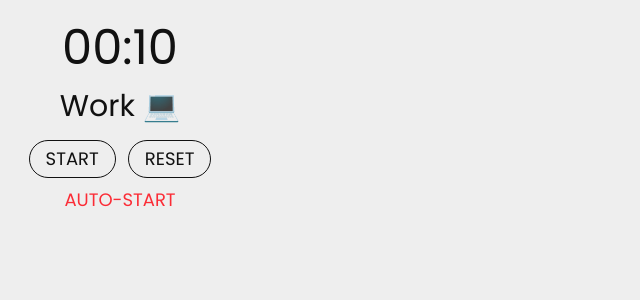
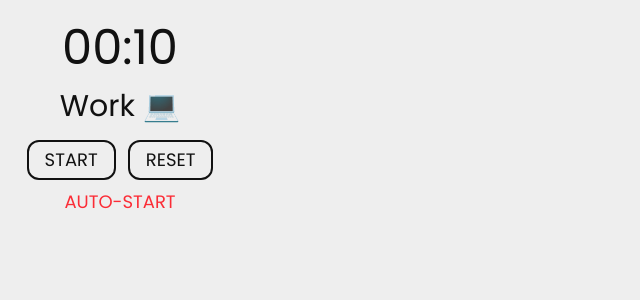
Before and after one commit to leakoo/pomodoro-chrome-extension, a React (Vite) app: page / in a window 1280 px wide. Shown: the top 300 px of the page, without its empty margins (0-640 px from the left). Built offline with nearby package versions, Linux system fonts and the light colour scheme.

Commit message:
style: Add active styles for start and reset buttons

```diff
--- a/src/components/timer-controls.jsx
+++ b/src/components/timer-controls.jsx
@@ -36,8 +36,8 @@ export default function TimerControls({ autoStart }) {
   return (
     <div className="flex flex-col text-lg">
       <div className="flex justify-center gap-3 pb-2">
-        <button onClick={handleStart} className="p-1 pr-4 pl-4 border rounded-full cursor-pointer">START</button>
-        <button onClick={handleReset} className="p-1 pr-4 pl-4 border rounded-full cursor-pointer">RESET</button>
+        <button onClick={handleStart} className="p-1 pr-4 pl-4 border-2 rounded-xl active:text-[1.05rem] cursor-pointer">START</button>
+        <button onClick={handleReset} className="p-1 pr-4 pl-4 border-2 rounded-xl active:text-[1.05rem] cursor-pointer">RESET</button>
       </div>
 
       <div className="flex justify-center">
```
